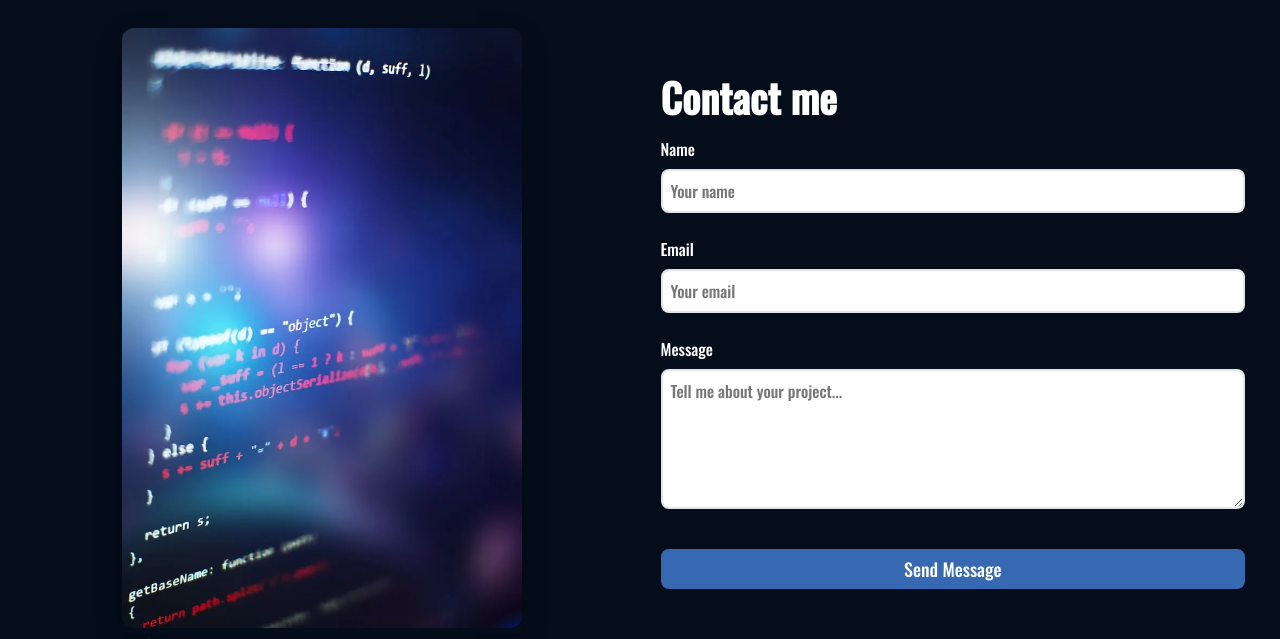
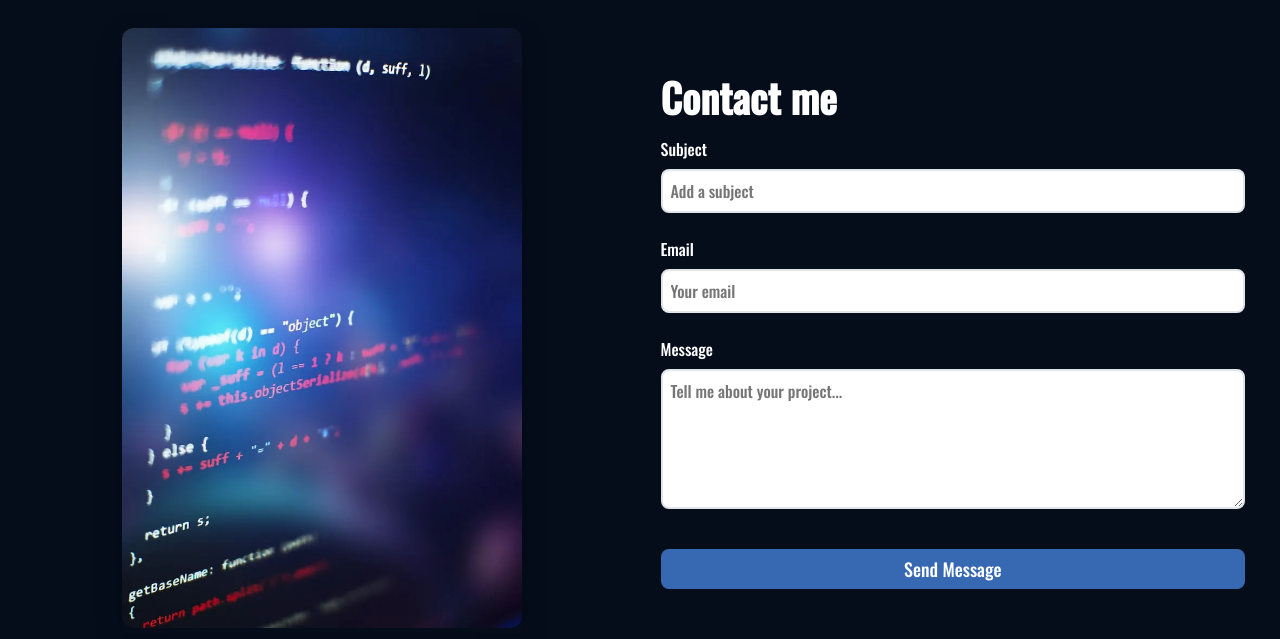
Before and after one commit to JKaypa/portfolio, a Next.js app: page / in a window 1280 px wide. Shown: the part 1860-2499 px from the top of the page. Built offline with nearby package versions, Linux system fonts and the light colour scheme.

Commit message:
Refactor `ContactForm` component: add server response handling, improve validation, and clean up structure

```diff
--- a/app/components/contact/contact-form/contact-form.tsx
+++ b/app/components/contact/contact-form/contact-form.tsx
@@ -1,41 +1,35 @@
-import Form from "next/form";
+'use client'
 
+import Form from 'next/form'
+import { toast } from 'sonner'
 
 const ContactForm: React.FC = () => {
+  const handleSubmit = async (formData: FormData) => {
+    const res = await fetch('http://localhost:3000/api/send-email', {
+      method: 'POST',
+      body: formData,
+    })
 
-
-  const handleSubmit = async (formData: FormData) => {
-    'use server'
-
+    if (!res.ok) {
+      const error = (await res.json()) as { message: string }
+      toast.error(error.message)
     }
 
-  return <Form action={handleSubmit} className="contact-form">
+    const success = (await res.json()) as { message: string }
+    toast.success(success.message)
+  }
 
+  return (
+    <Form action={handleSubmit} className="contact-form">
       <label className="form-group">
-      Name
-      <input
-          type="text"
-          name="name"
-          className="form-input"
-          placeholder="Your name"
-          minLength={3}
-          required
-      />
+        Subject
+        <input type="text" name="subject" className="form-input" placeholder="Add a subject" minLength={3} required />
       </label>
-
 
       <label htmlFor="email" className="form-group">
         Email
-      <input
-          type="email"
-          id="email"
-          name="email"
-          className="form-input"
-          placeholder="Your email"
-          required
-      />
+        <input type="email" id="email" name="email" className="form-input" placeholder="Your email" pattern="^[^\s@]+@[^\s@]+\.[^\s@]+$" required />
       </label>
-
 
       <label htmlFor="message" className="form-group">
         Message
@@ -54,6 +48,7 @@ const ContactForm: React.FC = () => {
         Send Message
       </button>
     </Form>
+  )
 }
 
 export default ContactForm
```
Lines whose indentation alone changed are shown as unchanged.
